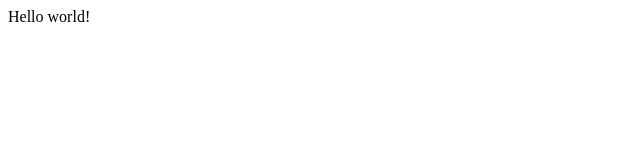
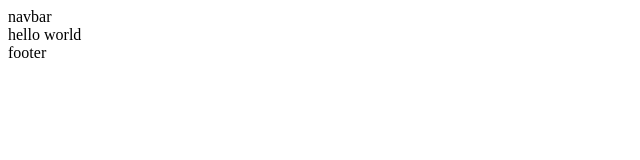
Before and after one commit to WebDevRaul/Backroads, a Gatsby site: page / in a window 1280 px wide. Shown: the whole page, without its empty margins (0-640 px from the left). Built offline with nearby package versions, Linux system fonts and the light colour scheme; Gatsby itself is replaced by a stand-in of ours.

Commit message:
Layout component

```diff
--- /dev/null
+++ b/src/layout/Layout.jsx
@@ -0,0 +1,16 @@
+import React from 'react';
+
+import Navbar from './navbar/Navbar';
+import Footer from './footer/Footer';
+
+const Layout = ({ children }) => {
+  return (
+    <>
+      <Navbar />
+        {children}
+      <Footer />
+    </>
+  )
+}
+
+export default Layout;
--- /dev/null
+++ b/src/layout/footer/Footer.jsx
@@ -0,0 +1,11 @@
+import React from 'react'
+
+const Footer = () => {
+  return (
+    <div>
+      footer
+    </div>
+  )
+}
+
+export default Footer
--- /dev/null
+++ b/src/layout/navbar/Navbar.jsx
@@ -0,0 +1,11 @@
+import React from 'react'
+
+const Navbar = () => {
+  return (
+    <div>
+      navbar
+    </div>
+  )
+}
+
+export default Navbar
--- a/src/pages/index.js
+++ b/src/pages/index.js
@@ -1,3 +1,11 @@
 import React from "react";
 
-export default () => <div>Hello world!</div>
+import Layout from '../layout/Layout';
+
+export default () => (
+  <>
+    <Layout>
+      hello world
+    </Layout>
+  </>
+)
```
